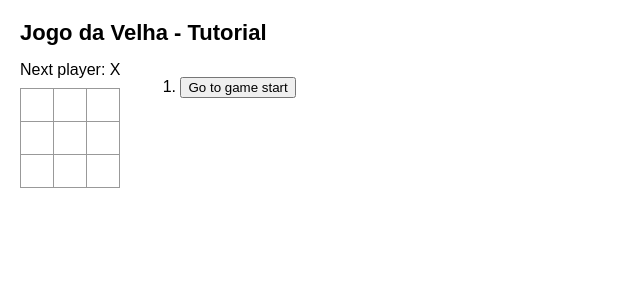
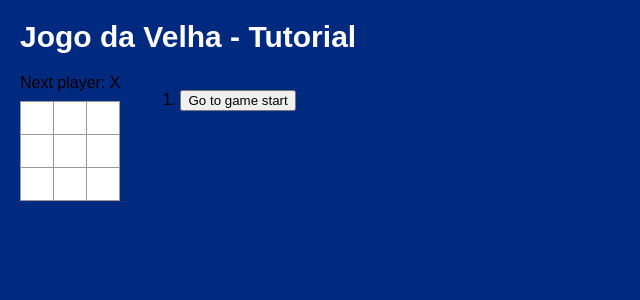
Before and after one commit to Kyotzz/tutorial-js, a React (Create React App) app: page / in a window 1280 px wide. Shown: the top 300 px of the page, without its empty margins (0-640 px from the left). Built offline with nearby package versions, Linux system fonts and the light colour scheme.

Commit message:
Update styles.css

```diff
--- a/src/styles.css
+++ b/src/styles.css
@@ -6,11 +6,13 @@ body {
   font-family: sans-serif;
   margin: 20px;
   padding: 0;
+  background-color: rgb(0, 41, 128);
 }
 
 h1 {
   margin-top: 0;
-  font-size: 22px;
+  font-size: 30px;
+  color: white;
 }
 
 h2 {
@@ -73,7 +75,7 @@ body {
 
 .board-row:after {
   clear: both;
-  content: '';
+  content: "";
   display: table;
 }
 
```
